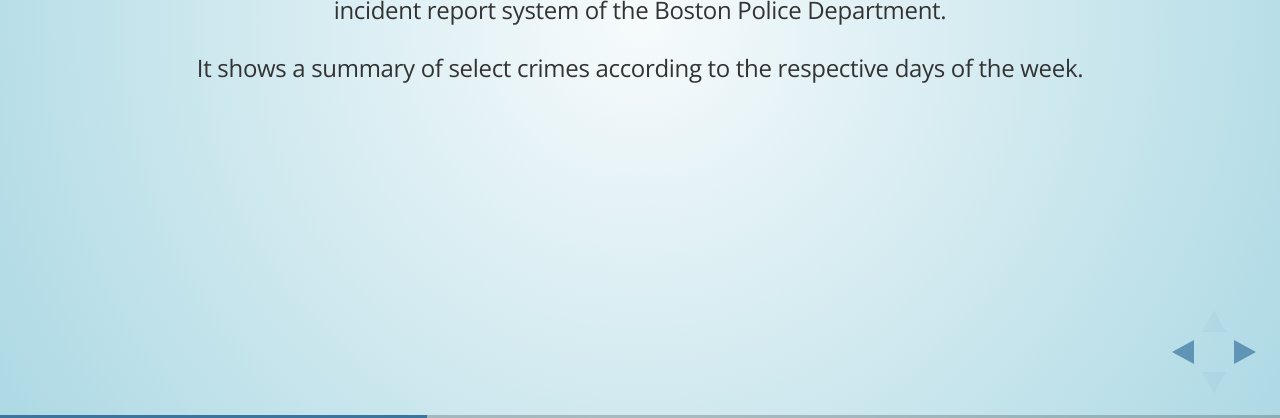
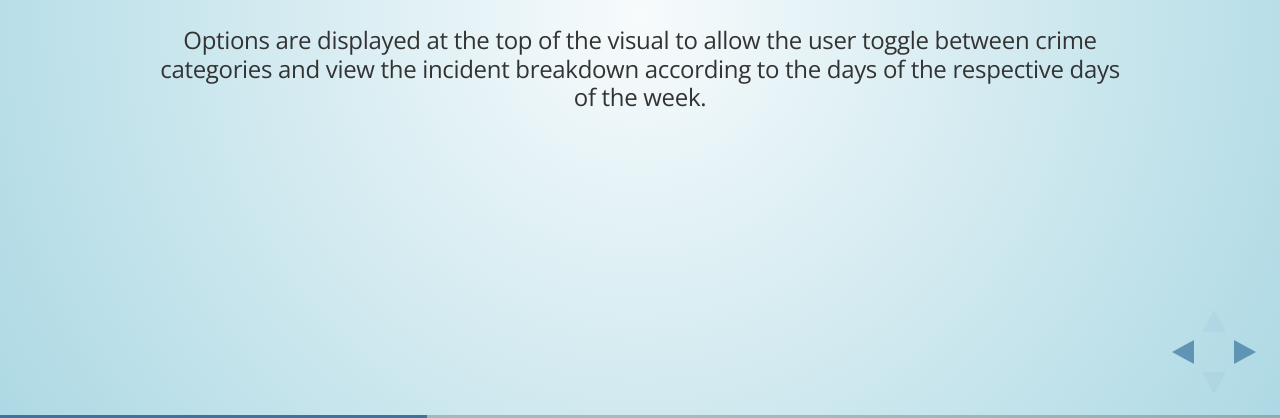
Before and after one commit to gabriel-crime-visualization/gabriel-crime-visualization.github.io, a plain HTML site: page index.html in a window 1280 px wide. Both pictures are taken after a click on the element 1251 px from the left and 734 px from the top of the page. Shown: the part 382-800 px from the top of the page. Drawn offline with nearby package versions, Linux system fonts and the light colour scheme.

Commit message:
Update index.html

```diff
--- a/index.html
+++ b/index.html
@@ -60,7 +60,8 @@
                      <p>This website displays an overview of records of new crime incidents from the crime incident report system of the Boston Police Department.</p>
                      <br>
                      <p>
-                            It shows a summary of select crimes according to the respective days of the week. </p>
+                            Options are displayed at the top of the visual to allow the user toggle between crime categories and view the incident breakdown
+                        according to the days of the respective days of the week. </p>
                      </div>
 
             </section>
```
